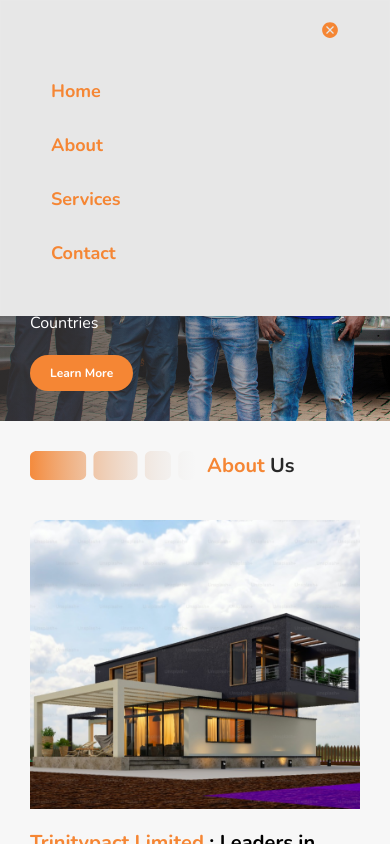
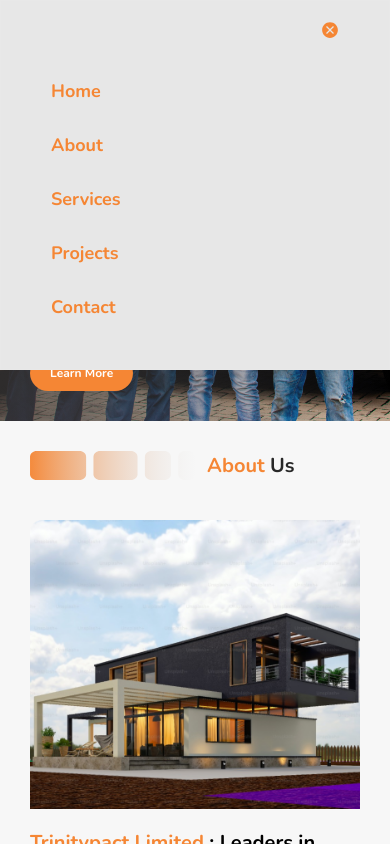
Before and after one commit to demilade211/trinitypactV2, a Next.js app: page / in a window 390 px wide. Both pictures are taken after a click on the picture 348 px from the left and 42 px from the top of the page. Shown: the top 844 px of the page. Built offline with nearby package versions, Linux system fonts and the light colour scheme.

Commit message:
added projects to mobile nav

```diff
--- a/components/Navbar.jsx
+++ b/components/Navbar.jsx
@@ -38,6 +38,7 @@ const Navbar = () => {
                         <li onClick={() => router.push(`/`)}>Home</li>
                         <li onClick={() => router.push(`/about`)}>About</li>
                         <li onClick={() => router.push(`/services`)}>Services</li>
+                        <li onClick={() => router.push(`/projects`)}>Projects</li>
                         <li onClick={() => router.push(`/contact`)}>Contact</li>
                         {/* <li className="flex items-center">
                             <img className="mr-5 cursor-pointer" src="/images/components/insta.svg" alt="img" />
```
